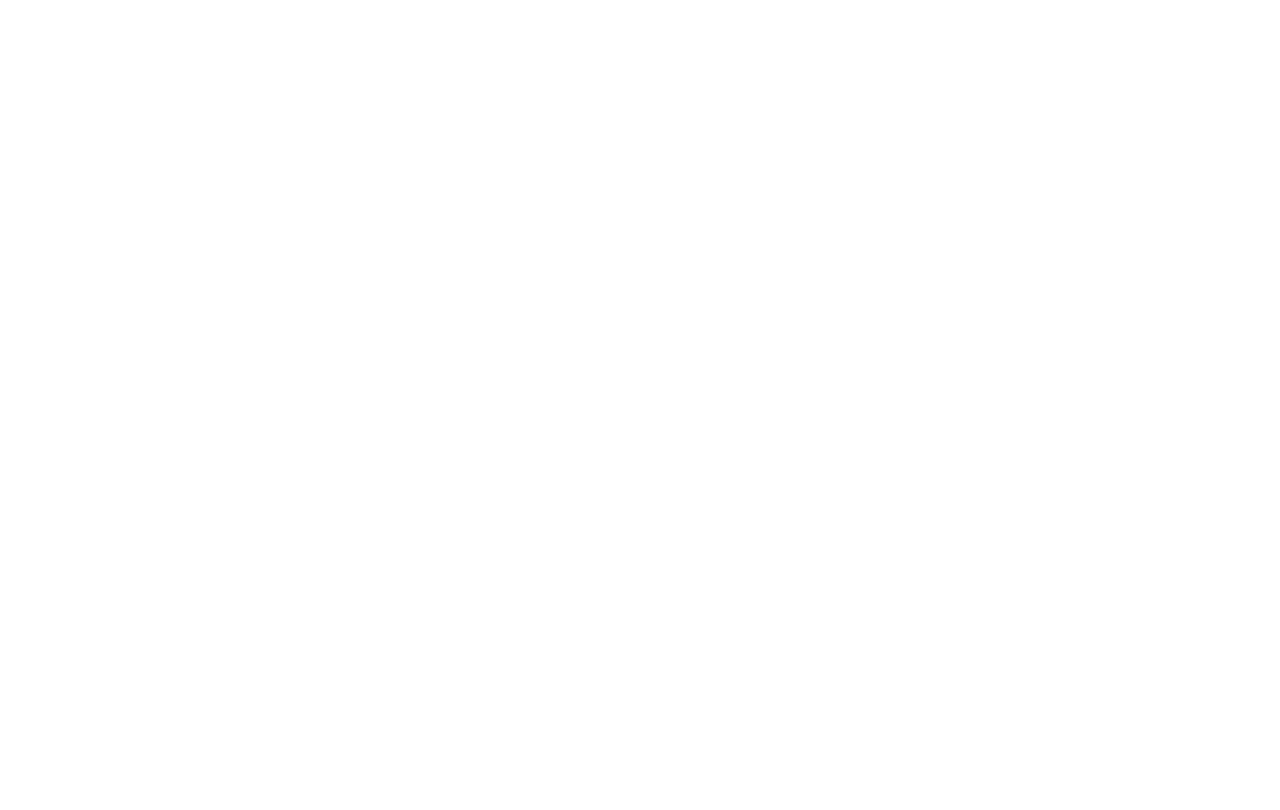
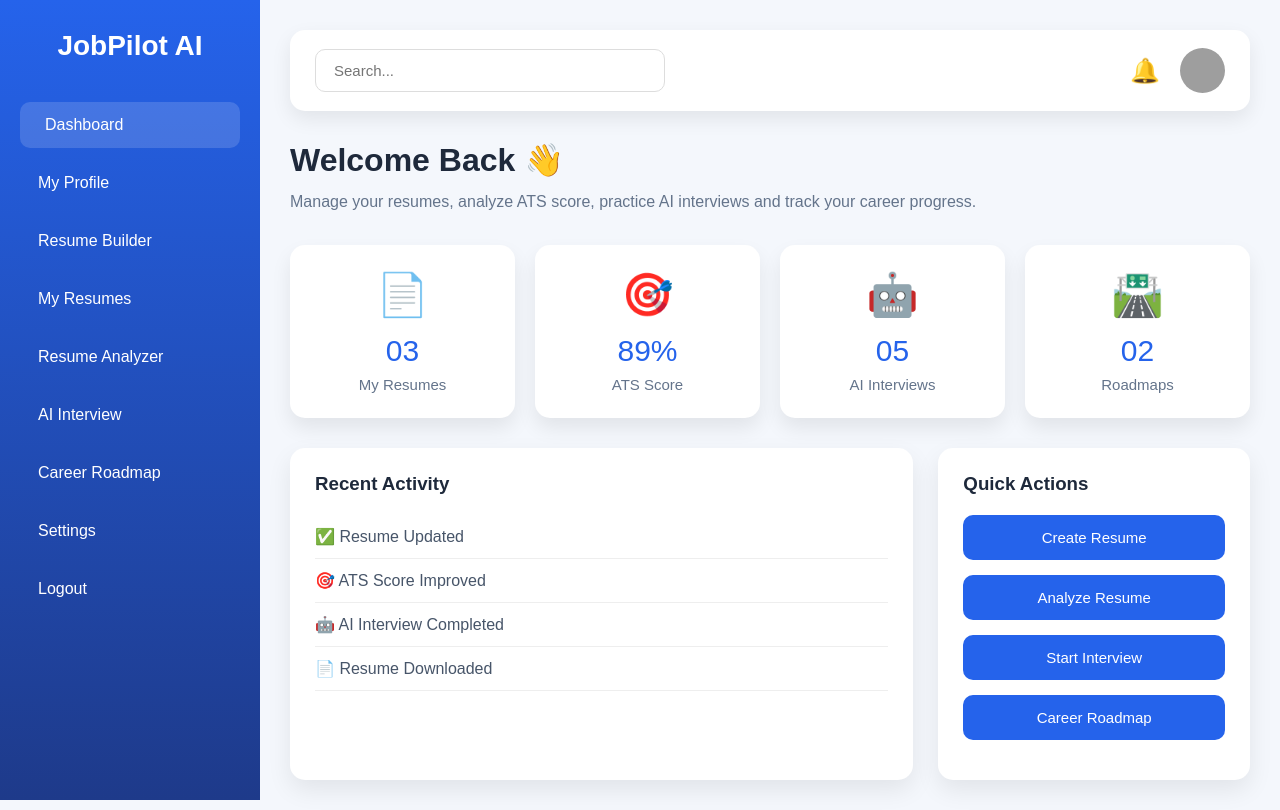
Before and after one commit to Harsh-1977/jobpilot-ai, a React (Create React App) app: page /dashboard in a window 1280 px wide. Before the commit this address had no page. Built offline with nearby package versions, Linux system fonts and the light colour scheme; grey boxes are pictures that could not be loaded.

Commit message:
dashboard

```diff
--- a/src/App.js
+++ b/src/App.js
@@ -7,6 +7,7 @@
 import Login from "./pages/Login";
 import Register from "./pages/Register";
 import ForgotPassword from "./pages/ForgotPassword";
+import Dashboard from "./pages/Dashboard/Dashboard.js";
 
 function App() {
   return (
@@ -19,6 +20,8 @@
         <Route path="/login" element={<Login />} />
         <Route path="/register" element={<Register />} />
         <Route path="/forgot-password" element={<ForgotPassword />} />
+
+        <Route path="/dashboard" element={<Dashboard />} />
       </Routes>
     </BrowserRouter>
   );
--- /dev/null
+++ b/src/components/Dashboard/Sidebar.css
@@ -0,0 +1,44 @@
+.sidebar {
+    width: 260px;
+    height: 100vh;
+    position: fixed;
+    left: 0;
+    top: 0;
+    background: linear-gradient(180deg,#2563eb,#1e3a8a);
+    color: white;
+    padding: 30px 20px;
+    overflow-y: auto;
+}
+
+.sidebar h2 {
+    margin-bottom: 40px;
+    text-align: center;
+    font-size: 28px;
+}
+
+.sidebar a {
+    display: block;
+    color: white;
+    text-decoration: none;
+    padding: 14px 18px;
+    margin-bottom: 12px;
+    border-radius: 10px;
+    transition: .3s;
+    font-size: 16px;
+}
+
+.sidebar a:hover,
+.sidebar a.active {
+    background: rgba(255,255,255,.15);
+    padding-left: 25px;
+}
+
+@media(max-width:992px){
+
+.sidebar{
+    position:relative;
+    width:100%;
+    height:auto;
+}
+
+}
--- /dev/null
+++ b/src/components/Dashboard/Sidebar.js
@@ -0,0 +1,37 @@
+import React from "react";
+import { NavLink } from "react-router-dom";
+import "./Sidebar.css";
+
+function Sidebar() {
+
+  return (
+
+    <div className="sidebar">
+
+      <h2>JobPilot AI</h2>
+
+      <NavLink to="/dashboard">Dashboard</NavLink>
+
+      <NavLink to="/profile">My Profile</NavLink>
+
+      <NavLink to="/resume-builder">Resume Builder</NavLink>
+
+      <NavLink to="/my-resumes">My Resumes</NavLink>
+
+      <NavLink to="/resume-analyzer">Resume Analyzer</NavLink>
+
+      <NavLink to="/ai-interview">AI Interview</NavLink>
+
+      <NavLink to="/career-roadmap">Career Roadmap</NavLink>
+
+      <NavLink to="/settings">Settings</NavLink>
+
+      <NavLink to="/logout">Logout</NavLink>
+
+    </div>
+
+  );
+
+}
+
+export default Sidebar;
--- /dev/null
+++ b/src/components/Dashboard/StatCard.css
@@ -0,0 +1,28 @@
+.stat-card{
+    background:white;
+    border-radius:15px;
+    padding:25px;
+    text-align:center;
+    box-shadow:0 10px 20px rgba(0,0,0,.08);
+    transition:.3s;
+}
+
+.stat-card:hover{
+    transform:translateY(-6px);
+}
+
+.stat-card h1{
+    font-size:42px;
+    margin-bottom:15px;
+}
+
+.stat-card h3{
+    color:#2563eb;
+    font-size:30px;
+    margin-bottom:8px;
+}
+
+.stat-card p{
+    color:#64748b;
+    font-size:15px;
+}
--- /dev/null
+++ b/src/components/Dashboard/StatCard.js
@@ -0,0 +1,22 @@
+import React from "react";
+import "./StatCard.css";
+
+function StatCard({ title, value, icon }) {
+
+  return (
+
+    <div className="stat-card">
+
+      <h1>{icon}</h1>
+
+      <h3>{value}</h3>
+
+      <p>{title}</p>
+
+    </div>
+
+  );
+
+}
+
+export default StatCard;
--- /dev/null
+++ b/src/components/Dashboard/Topbar.css
@@ -0,0 +1,53 @@
+.topbar{
+    background:white;
+    display:flex;
+    justify-content:space-between;
+    align-items:center;
+    padding:18px 25px;
+    border-radius:15px;
+    margin-bottom:30px;
+    box-shadow:0 8px 20px rgba(0,0,0,.08);
+}
+
+.topbar input{
+    width:350px;
+    padding:12px 18px;
+    border:1px solid #ddd;
+    border-radius:10px;
+    outline:none;
+    font-size:15px;
+}
+
+.topbar input:focus{
+    border-color:#2563eb;
+}
+
+.top-right{
+    display:flex;
+    align-items:center;
+    gap:20px;
+}
+
+.top-right span{
+    font-size:24px;
+    cursor:pointer;
+}
+
+.top-right img{
+    width:45px;
+    height:45px;
+    border-radius:50%;
+}
+
+@media(max-width:768px){
+
+.topbar{
+    flex-direction:column;
+    gap:20px;
+}
+
+.topbar input{
+    width:100%;
+}
+
+}
--- /dev/null
+++ b/src/components/Dashboard/Topbar.js
@@ -0,0 +1,30 @@
+import React from "react";
+import "./Topbar.css";
+
+function Topbar() {
+  return (
+
+    <div className="topbar">
+
+      <input
+        type="text"
+        placeholder="Search..."
+      />
+
+      <div className="top-right">
+
+        <span>🔔</span>
+
+        <img
+          src="https://i.pravatar.cc/40"
+          alt="profile"
+        />
+
+      </div>
+
+    </div>
+
+  );
+}
+
+export default Topbar;
--- a/src/components/contact/ContactForm.js
+++ b/src/components/contact/ContactForm.js
@@ -1,42 +1,122 @@
-import React from 'react';
+import React, { useState } from "react";
 import "../../styles/ContactForm.css";
 
-function ContactInfo() {
+function ContactForm() {
+  const [formData, setFormData] = useState({
+    name: "",
+    email: "",
+    subject: "",
+    message: "",
+  });
+
+  const handleChange = (e) => {
+    setFormData({
+      ...formData,
+      [e.target.name]: e.target.value,
+    });
+  };
+
+  const handleSubmit = async (e) => {
+    e.preventDefault();
+
+    try {
+      const response = await fetch("http://localhost:5000/api/contact", {
+        method: "POST",
+        headers: {
+          "Content-Type": "application/json",
+        },
+        body: JSON.stringify(formData),
+      });
+
+      const data = await response.json();
+
+      if (data.success) {
+        alert(data.message);
+
+        setFormData({
+          name: "",
+          email: "",
+          subject: "",
+          message: "",
+        });
+      } else {
+        alert(data.message);
+      }
+    } catch (error) {
+      console.error(error);
+      alert("Something went wrong!");
+    }
+  };
+
   return (
     <section className="contact-form-section">
       <div className="contact-form-container">
 
         <div className="form-heading">
           <span>Contact Us</span>
+
           <h2>Send a message</h2>
 
           <p>
-                        Have questions or feedback? Fill out the form below and
-                        our team will get back to you as soon as possible.
+            Have questions or feedback? Fill out the form below and our team
+            will get back to you as soon as possible.
           </p>
         </div>
 
-                <form className="contact-form">
+        <form className="contact-form" onSubmit={handleSubmit}>
 
           <div className="input-row">
+
             <div className="input-group">
               <label>Name:</label>
-                            <input type="text" placeholder="Enter your name:"/>
+
+              <input
+                type="text"
+                name="name"
+                placeholder="Enter your name"
+                value={formData.name}
+                onChange={handleChange}
+                required
+              />
             </div>
 
             <div className="input-group">
               <label>Email:</label>
-                            <input type="email" placeholder="Enter your email:"/>
+
+              <input
+                type="email"
+                name="email"
+                placeholder="Enter your email"
+                value={formData.email}
+                onChange={handleChange}
+                required
+              />
             </div>
 
             <div className="input-group">
               <label>Subject:</label>
-                            <input type="text" placeholder="Enter your subject:"/>
+
+              <input
+                type="text"
+                name="subject"
+                placeholder="Enter your subject"
+                value={formData.subject}
+                onChange={handleChange}
+                required
+              />
             </div>
 
             <div className="input-group">
               <label>Message:</label>
-                            <textarea placeholder="Enter your message:" rows="5"></textarea>
+
+              <textarea
+                rows="5"
+                name="message"
+                placeholder="Enter your message"
+                value={formData.message}
+                onChange={handleChange}
+                required
+              ></textarea>
             </div>
 
             <button type="submit">
@@ -44,10 +124,12 @@
             </button>
 
           </div>
+
         </form>
+
       </div>
     </section>
   );
 }
 
-export default ContactInfo;
+export default ContactForm;
--- /dev/null
+++ b/src/pages/Dashboard/Dashboard.css
@@ -0,0 +1,107 @@
+.dashboard {
+    display: flex;
+    min-height: 100vh;
+    background: #f4f7fc;
+    font-family: "Poppins", sans-serif;
+}
+
+.dashboard-content {
+    flex: 1;
+    margin-left: 260px;
+    padding: 30px;
+}
+
+.welcome {
+    margin-bottom: 30px;
+}
+
+.welcome h2 {
+    font-size: 32px;
+    color: #1e293b;
+    margin-bottom: 10px;
+}
+
+.welcome p {
+    color: #64748b;
+    line-height: 1.6;
+}
+
+.stats {
+    display: grid;
+    grid-template-columns: repeat(auto-fit, minmax(220px,1fr));
+    gap: 20px;
+    margin-bottom: 30px;
+}
+
+.dashboard-grid {
+    display: grid;
+    grid-template-columns: 2fr 1fr;
+    gap: 25px;
+}
+
+.recent,
+.quick {
+    background: #fff;
+    padding: 25px;
+    border-radius: 15px;
+    box-shadow: 0 10px 25px rgba(0,0,0,.08);
+}
+
+.recent h3,
+.quick h3 {
+    margin-bottom: 20px;
+    color: #1e293b;
+}
+
+.recent ul {
+    list-style: none;
+    padding: 0;
+}
+
+.recent li {
+    padding: 12px 0;
+    border-bottom: 1px solid #eee;
+    color: #475569;
+}
+
+.quick button {
+    width: 100%;
+    margin-bottom: 15px;
+    padding: 14px;
+    border: none;
+    border-radius: 10px;
+    background: #2563eb;
+    color: white;
+    font-size: 15px;
+    cursor: pointer;
+    transition: .3s;
+}
+
+.quick button:hover {
+    background: #1d4ed8;
+    transform: translateY(-2px);
+}
+
+@media(max-width:992px){
+
+.dashboard-content{
+    margin-left:0;
+}
+
+.dashboard-grid{
+    grid-template-columns:1fr;
+}
+
+}
+
+@media(max-width:768px){
+
+.stats{
+    grid-template-columns:1fr;
+}
+
+.welcome h2{
+    font-size:26px;
+}
+
+}
--- /dev/null
+++ b/src/pages/Dashboard/Dashboard.js
@@ -0,0 +1,98 @@
+import React from "react";
+import Sidebar from "../../components/Dashboard/Sidebar.js";
+import Topbar from "../../components/Dashboard/Topbar";
+import StatCard from "../../components/Dashboard/StatCard";
+import "./Dashboard.css";
+
+function Dashboard() {
+  return (
+    <div className="dashboard">
+
+      <Sidebar />
+
+      <div className="dashboard-content">
+
+        <Topbar />
+
+        <div className="welcome">
+
+          <h2>Welcome Back 👋</h2>
+
+          <p>
+            Manage your resumes, analyze ATS score,
+            practice AI interviews and track your career progress.
+          </p>
+
+        </div>
+
+        <div className="stats">
+
+          <StatCard
+            title="My Resumes"
+            value="03"
+            icon="📄"
+          />
+
+          <StatCard
+            title="ATS Score"
+            value="89%"
+            icon="🎯"
+          />
+
+          <StatCard
+            title="AI Interviews"
+            value="05"
+            icon="🤖"
+          />
+
+          <StatCard
+            title="Roadmaps"
+            value="02"
+            icon="🛣️"
+          />
+
+        </div>
+
+        <div className="dashboard-grid">
+
+          <div className="recent">
+
+            <h3>Recent Activity</h3>
+
+            <ul>
+
+              <li>✅ Resume Updated</li>
+
+              <li>🎯 ATS Score Improved</li>
+
+              <li>🤖 AI Interview Completed</li>
+
+              <li>📄 Resume Downloaded</li>
+
+            </ul>
+
+          </div>
+
+          <div className="quick">
+
+            <h3>Quick Actions</h3>
+
+            <button>Create Resume</button>
+
+            <button>Analyze Resume</button>
+
+            <button>Start Interview</button>
+
+            <button>Career Roadmap</button>
+
+          </div>
+
+        </div>
+
+      </div>
+
+    </div>
+  );
+}
+
+export default Dashboard;
```
Also changed, not shown: src/pages/Dashboard.js (deleted). Lines whose indentation alone changed are shown as unchanged.
